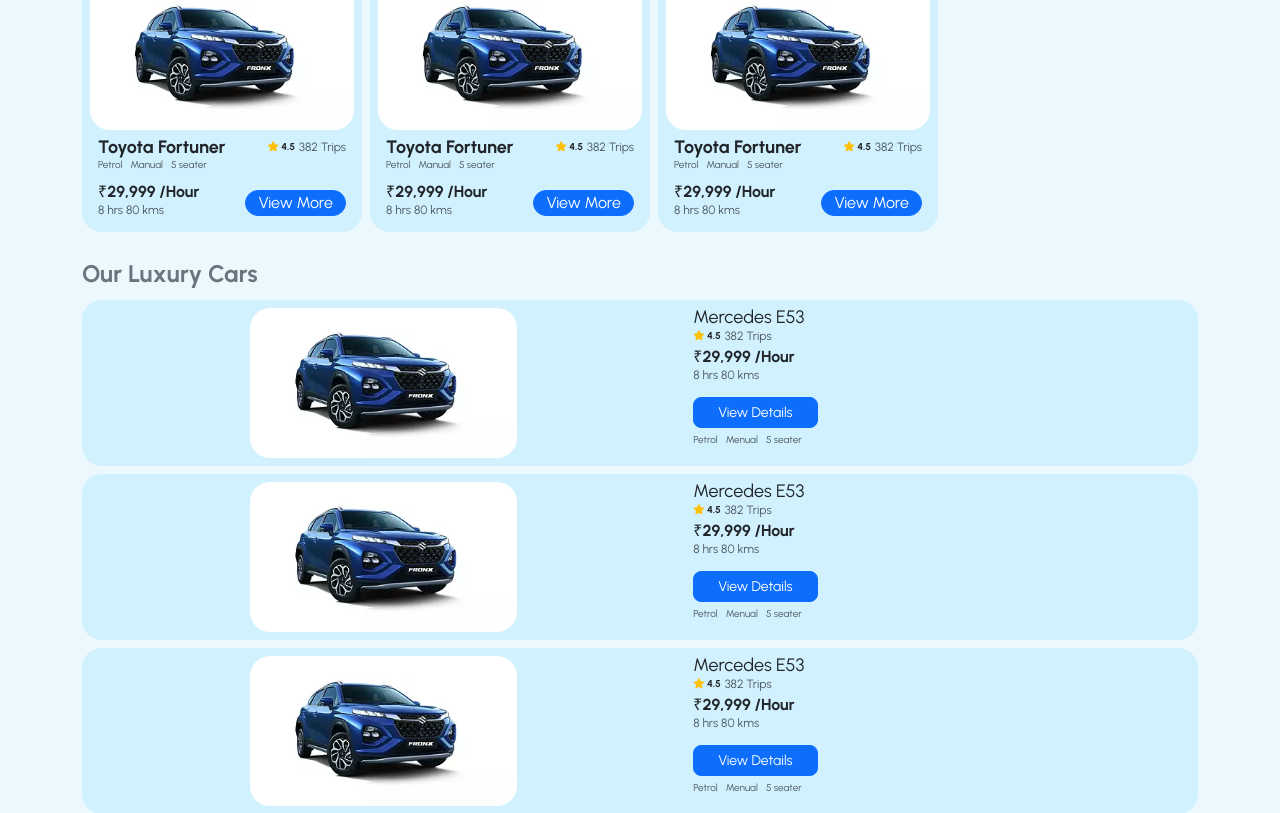
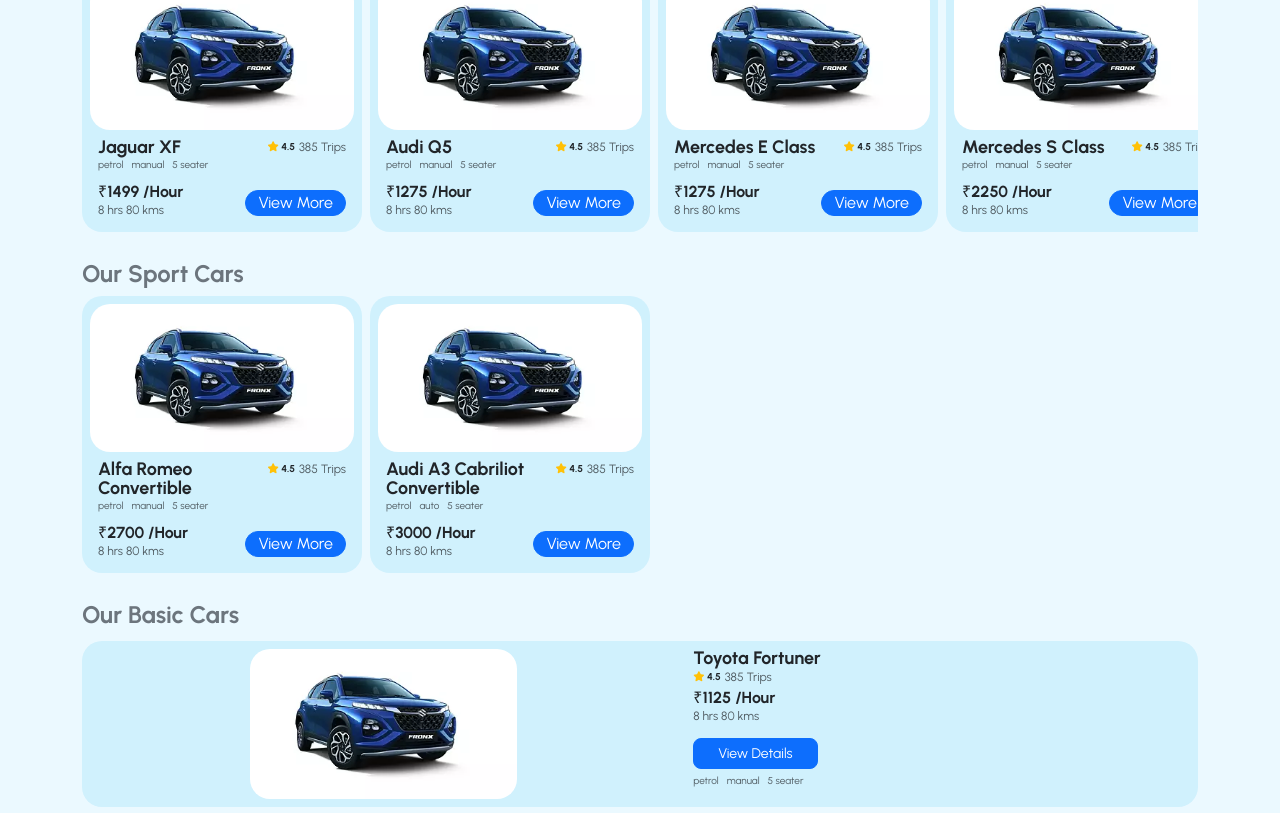
Before and after one commit to Kaminou2904/rentalCars, a React (Create React App) app in the folder frontend/: page / in a window 1280 px wide. Shown: the part 784-1597 px from the top of the page. Built offline with nearby package versions, Linux system fonts and the light colour scheme.

Commit message:
final commmit of the day

```diff
--- a/frontend/src/App.js
+++ b/frontend/src/App.js
@@ -9,7 +9,7 @@
       <Router>
         <Routes>
           <Route path='/' element={<Home/>}/>
-          <Route path='/Detail' element={<Detail/>}/>
+          <Route path='/:category/:name' element={<Detail/>}/>
         </Routes>
       </Router>
     </div>
--- a/frontend/src/Components/Basiccard/Basiccard.jsx
+++ b/frontend/src/Components/Basiccard/Basiccard.jsx
@@ -2,37 +2,39 @@
 import './Basiccard.css';
 import { Link } from 'react-router-dom';
 
-function Basiccard() {
+function Basiccard(props) {
     return (
         <div className="basicCard br2 p-2 me-2">
             <div className="basicCardImg br2">
-                <img src="./images/carImg.webp" alt="" className="img-fluid br2" />
+                <img src={props.img} alt="" className="img-fluid br2" />
             </div>
             <div className="basicCardData p-2">
                 <div className="nameNRating d-flex justify-content-between align-items-start">
                     <div className="basicNameWrap">
-                        <Link to='/detail' className='nav-link'><p className="basicName mb-0 urbanist-bold">Toyota Fortuner</p></Link>
+                        <p className="basicName text-capitalize mb-0 urbanist-bold">{props.name}</p>
                         <div className="basicTabs d-flex">
-                            <p className="basicTab mb-0 text-muted me-2">Petrol</p>
-                            <p className="basicTab mb-0 text-muted me-2">Manual</p>
-                            <p className="basicTab mb-0 text-muted me-2">5 seater</p>
+                            {
+                                props.features.map((feature, index)=>(
+                                    <p key={index} className="basicTab mb-0 text-muted me-2">{feature}</p>
+                                ))
+                            }
                         </div>
                     </div>
                     <div className="basicRating">
-                        <p className="ratingP d-flex align-items-center text-muted  mb-0 p-0 m-0">
+                        <p className="ratingP text-nowrap d-flex align-items-center text-muted  mb-0 p-0 m-0">
                             <span className="ratingSpan  text-center rounded-pill text-dark urbanist-bold me-1 mb-0">
-                                <i className="fas fa-star text-warning"></i> 4.5
+                                <i className="fas fa-star text-warning"></i> {props.rating}
                             </span>
-                            382 Trips
+                            {props.trips} Trips
                         </p>
                     </div>
                 </div>
                 <div className="priceWrap d-flex justify-content-between align-items-end mt-2">
                     <p className="listingCardPrice d-flex flex-column mb-0 urbanist-bold">
-                        ₹29,999 /Hour
+                        ₹{props.price} /Hour
                         <span className="priceSpan text-muted">8 hrs 80 kms</span>
                     </p>
-                    <button className='btn btn-primary rounded-pill py-0'>View More</button>
+                    <Link to={`/${props.category}/${props.name}`} className='nav-link'><button className='btn btn-primary rounded-pill py-0'>View More</button></Link>
                 </div>
             </div>
         </div>
--- a/frontend/src/Components/Listingcard/Listingcard.jsx
+++ b/frontend/src/Components/Listingcard/Listingcard.jsx
@@ -1,33 +1,38 @@
 import React from 'react';
 import './Listingcard.css';
+import { Link } from 'react-router-dom';
 
-function Listingcard() {
+function Listingcard(props) {
     return (
         <div className="listingCard d-flex br2 p-1 mt-2">
             <div className="listingCardImg m-1 me-0">
-                <img src="./images/carImg.webp" alt="" className="br2" />
+                <img src={props.img} alt="" className="br2" />
             </div>
             <div className="listingCardData ps-3 py-1">
-                <p className="listingCardName mb-0 urbnaist-bold">Mercedes E53</p>
+                <p className="listingCardName mb-0 urbanist-bold text-capitalize">{props.name}</p>
                 <div className="ratingDiv">
                     <p className="ratingP d-flex align-items-center text-muted  mb-0 p-0 m-0">
                         <span className="ratingSpan  text-center rounded-pill text-dark urbanist-bold me-1 mb-0">
-                            <i className="fas fa-star text-warning"></i> 4.5
+                            <i className="fas fa-star text-warning"></i> {props.rating}
                         </span>
-                        382 Trips
+                        {props.trips} Trips
                     </p>
                 </div>
                 <p className="listingCardPrice d-flex flex-column mb-0 urbanist-bold">
-                    ₹29,999 /Hour
+                    ₹{props.price} /Hour
                     <span className="priceSpan text-muted">8 hrs 80 kms</span>
                 </p>
+                <Link to={`/${props.category}/${props.name}`} className='nav-link'>
                 <button className="listingCardBtn btn btn-primary mt-3 py-1 px-4 ">
                     View Details
                 </button>
+                </Link>
                 <div className="listingTabs d-flex mt-1">
-                    <p className="listingTab mb-0 text-muted me-2">Petrol</p>
-                    <p className="listingTab mb-0 text-muted me-2">Menual</p>
-                    <p className="listingTab mb-0 text-muted me-2">5 seater</p>
+                    {
+                        props.features.map((feature, index)=>(
+                            <p key={index} className="listingTab mb-0 text-muted me-2">{feature}</p>
+                        ))
+                    }
                 </div>
             </div>
         </div>
--- /dev/null
+++ b/frontend/src/Data/Cars.json
@@ -0,0 +1,129 @@
+{
+    "basic": [
+        {
+            "id": 11,
+            "img": "./images/carImg.webp",
+            "name": "toyota fortuner",
+            "year": "2022",
+            "price": 1125,
+            "rating": 4.5,
+            "trips": 385,
+            "features": ["petrol", "manual", "5 seater"],
+            "category": "basic"
+        },
+        {
+            "id": 12,
+            "img": "./images/carImg.webp",
+            "name": "audi A4",
+            "year": "2022",
+            "price": 1125,
+            "rating": 4.5,
+            "trips": 385,
+            "features": ["petrol", "auto", "5 seater"],
+            "category": "basic"
+        },
+        {
+            "id": 13,
+            "img": "./images/carImg.webp",
+            "name": "BMW X1",
+            "year": "2022",
+            "price": 1050,
+            "rating": 4.5,
+            "trips": 385,
+            "features": ["petrol", "manual", "5 seater"],
+            "category": "basic"
+        },
+        {
+            "id": 14,
+            "img": "./images/carImg.webp",
+            "name": "mercedes c class",
+            "year": "2022",
+            "price": 975,
+            "rating": 4.5,
+            "trips": 385,
+            "features": ["petrol", "manual", "5 seater"],
+            "category": "basic"
+        }
+    ],
+    "luxury": [
+        {
+            "id": 21,
+            "img": "./images/carImg.webp",
+            "name": "Jaguar XF",
+            "year": "2022",
+            "price": 1499,
+            "rating": 4.5,
+            "trips": 385,
+            "features": ["petrol", "manual", "5 seater"],
+            "category": "luxury"
+        },
+        {
+            "id": 22,
+            "img": "./images/carImg.webp",
+            "name": "Audi Q5",
+            "year": "2022",
+            "price": 1275,
+            "rating": 4.5,
+            "trips": 385,
+            "features": ["petrol", "manual", "5 seater"],
+            "category": "luxury"
+        },
+        {
+            "id": 23,
+            "img": "./images/carImg.webp",
+            "name": "Mercedes E Class",
+            "year": "2022",
+            "price": 1275,
+            "rating": 4.5,
+            "trips": 385,
+            "features": ["petrol", "manual", "5 seater"],
+            "category": "luxury"
+        },
+        {
+            "id": 24,
+            "img": "./images/carImg.webp",
+            "name": "Mercedes S Class",
+            "year": "2022",
+            "price": 2250,
+            "rating": 4.5,
+            "trips": 385,
+            "features": ["petrol", "manual", "5 seater"],
+            "category": "luxury"
+        },
+        {
+            "id": 25,
+            "img": "./images/carImg.webp",
+            "name": "BMW X5",
+            "year": "2022",
+            "price": 1875,
+            "rating": 4.5,
+            "trips": 385,
+            "features": ["petrol", "manual", "5 seater"],
+            "category": "luxury"
+        }
+    ],
+    "sports": [
+        {
+            "id": 31,
+            "img": "./images/carImg.webp",
+            "name": "Alfa Romeo Convertible",
+            "year": "2022",
+            "price": 2700,
+            "rating": 4.5,
+            "trips": 385,
+            "features": ["petrol", "manual", "5 seater"],
+            "category": "sports"
+        },
+        {
+            "id": 22,
+            "img": "./images/carImg.webp",
+            "name": "Audi A3 Cabriliot Convertible",
+            "year": "2022",
+            "price": 3000,
+            "rating": 4.5,
+            "trips": 385,
+            "features": ["petrol", "auto", "5 seater"],
+            "category": "sports"
+        }
+    ]
+}
--- a/frontend/src/Pages/Detail/Detail.jsx
+++ b/frontend/src/Pages/Detail/Detail.jsx
@@ -1,22 +1,40 @@
-import React from 'react';
+import React, { useState } from 'react';
 import './Detail.css';
+import { useParams } from 'react-router-dom';
+import Data from '../../Data/Cars.json';
 
 function Detail() {
+
+    const [fairdisplay, setFairdisplay] = useState('inline-block');
+    const [crossdisplay, setCrossdisplay] = useState('none');
+    const [popup, setPopup] = useState('60px');
+    const [background, setBackground] = useState('none');
+    const {name} = useParams();
+    const {category} = useParams();
+    const data = Data;
+
+    const cardata = data[category];
+    const foundData = cardata.find(car => car.name === name);
+
+
+
   return (
     <div className='mainDetail'>
 
         <div className="mainImg container-fluid d-flex justify-content-center align-items-center bg-brand  p-0 rounded-top-0">
-            <img src="./images/carImg2.webp" className='img-fluid' alt="car thum" />
+            <img src={`.${foundData.img}`} className='img-fluid' alt="car thum" />
         </div>
 
         <div className="carData container">
             <div className="carDataWrap mt-2">
                 <div className="carTitle fs-3">
-                    <p className="carTitleTxt urbanist-bold mb-0">Toyota Fortuner <span className="modelTxt text-muted fs-6 fw-bolder">2018</span></p>
+                    <p className="carTitleTxt urbanist-bold text-capitalize mb-0">{name} <span className="modelTxt text-muted fs-6 fw-bolder">{foundData.year}</span></p>
                     <div className="featDetail d-flex">
-                        <p className="featTxt m-0 p-0 text-muted me-2">Petrol</p>
-                        <p className="featTxt m-0 p-0 text-muted me-2">Manual</p>
-                        <p className="featTxt m-0 p-0 text-muted me-2">5 Seater</p>
+                        {
+                            foundData.features.map((feat, index)=>(
+                                <p key={index} className="featTxt m-0 p-0 text-muted me-2">{feat}</p>
+                            ))
+                        }
                     </div>
                 </div>
             </div>
@@ -24,7 +42,7 @@
 
         <div className="ratingDiv container">
             <div className="ratingWrap">
-                <p className="ratingTxt text-muted mt-1 urbanist-bold mb-0"><span className="ratingSpan text-dark px-1 pe-2 py-1 bg-brand rounded-pill "><i className="fas fa-star text-warning"></i> 4.5</span> 342 Review . 398 kms driven</p>
+                <p className="ratingTxt text-muted mt-1 urbanist-bold mb-0"><span className="ratingSpan text-dark px-1 pe-2 py-1 bg-brand rounded-pill "><i className="fas fa-star text-warning"></i> {foundData.rating}</span> 342 Review . {foundData.trips} Trips</p>
             </div>
         </div>
 
@@ -63,7 +81,7 @@
             </div>
         </div>
 
-        <div className="policyWraper container ">
+        <div className="policyWraper container pb-5">
             <div className="policyWrap">
                 <div className="policyCard bg-brand mb-2 p-3 py-2">
                     <p className="policyCardHead urbanist-semibold fs-5 mb-0">
@@ -92,18 +110,36 @@
             </div>
         </div>
 
-        <div className="floatBtnWrap container bg-white py-2">
+        <div className="floatBtnWrap" style={{backgroundColor: background}}>
+            <div className="popupWraper container bg-white py-2">
             <div className="popup">
-                <div className="popupWrap">
-                    <div className="mainPrice mb-0 urbanist-bold fs-4 mt-1">₹29,999</div>
-                    <div className="popupTitel bg-light rounded-3 p-2 py-1 urbanist-semibold fs-5">Fair Summary</div>
+                <div className="popupWrap px-3" style={{height: popup}}>
+                    <p className="actionTxt text-muted mb-0" style={{display: fairdisplay}}>Tap to see the FAIR Summary</p>
+                    <div className="mainPrice mb-0 urbanist-bold fs-4 mt-1 d-flex justify-content-betwen align-items-end">₹29,999 <span className="mainpriceSpan text-primary text-uppercase urbanist-bold ms-auto fs-5" style={{display: fairdisplay}} onClick={()=> {
+                        setFairdisplay('none');
+                        setCrossdisplay('inline-block');
+                        setPopup('60vh');
+                        setBackground('rgba(0,0,0,0.3)');
+                    }}><i className="fas fa-file-alt me-2"></i>Fair summary</span><span className="crossSpan ms-auto fs-1" style={{display: crossdisplay}} onClick={()=>{
+                        setFairdisplay('inline-block');
+                        setCrossdisplay('none');
+                        setPopup('70px');
+                        setBackground('rgba(0,0,0,0)');
+                    }}>&times;</span></div>
+                    <div className="popupTitel bg-light p-2 py-1 urbanist-semibold fs-6 mt-2 text-uppercase">Fair Summary</div>
                     <ul className="priceDetails ps-0 mt-2">
-                      <li className="priceLi text-muted urbanist-regular ls-2 border-bottom border-secondary d-flex justify-cotent-between mt-1">Trip Fair (Unlimited KMs without Fuel) <span className='priceLiSpan ms-auto urbanist-bold'>₹9,999</span></li>
+                      <li className="priceLi text-muted urbanist-regular ls-2  d-flex justify-cotent-between py-2">Trip Fair (Unlimited KMs without Fuel) <span className='priceLiSpan ms-auto urbanist-bold'>₹9,999</span></li>
+                      <li className="priceLi text-muted urbanist-regular ls-2  d-flex justify-cotent-between py-2">Damage Protection Fee <span className='priceLiSpan ms-auto urbanist-bold'>₹599</span></li>
+                      <li className="priceLi text-muted urbanist-regular ls-2  d-flex justify-cotent-between py-2">Convenience Fee <span className='priceLiSpan ms-auto urbanist-bold'>₹99</span></li>
+                      <li className="priceLi text-muted urbanist-black ls-2 d-flex justify-cotent-between py-2">Total Fare <span className='priceLiSpan ms-auto urbanist-black'>₹29,999</span></li>
+                      <li className="priceLi text-muted urbanist-regular ls-2  d-flex justify-cotent-between py-2">Resfunable Fee <span className='priceLiSpan ms-auto urbanist-bold'>₹0</span></li>
+                      <li className="priceLi text-muted urbanist-black ls-2 d-flex justify-cotent-between py-2">Final Fare <span className='priceLiSpan ms-auto urbanist-black'>₹29,999</span></li>
                     </ul>
                 </div>
             </div>
-            <div className="floatBtn urbanist-light w-100 btn btn-primary rounded-pill fs-4 mt-2">
+            <div className="floatBtn w-100 btn btn-primary rounded-3 mb-1 fs-5 text-uppercase urbanist-bold mt-2">
                 Continue
+            </div>
             </div>
         </div>
     </div>
--- a/frontend/src/Pages/Home/Home.jsx
+++ b/frontend/src/Pages/Home/Home.jsx
@@ -9,6 +9,7 @@
 import Listingcard from '../../Components/Listingcard/Listingcard';
 import Basiccard from '../../Components/Basiccard/Basiccard';
 import Footer from '../../Components/Footer/Footer';
+import Data from '../../Data/Cars.json';
 
 function Home() {
 
@@ -36,6 +37,13 @@
         setDatepickers(false);
     }
 
+    const basicCars = Data.basic;
+    const luxuryCars = Data.luxury;
+    const sportCars = Data.sports;
+    console.log(sportCars);
+    console.log(luxuryCars);
+    console.log(basicCars);
+
     return (
         <div className='main' id='home'>
             <div className="mainHead py-2 pt-3">
@@ -53,8 +61,8 @@
                     <div className="mainTabs container mt-2">
                         <div className="mainTabWrap d-flex justify-content-around align-items-center">
                             <div className={`mainTab urbanist-bold text-dark bg-white p-2 br1 text-center ${activeMainTab === 0 ? 'activeMainTab' : ''}`} onClick={() => setActiveMainTab(0)}>Basic</div>
-                            <div className={`mainTab urbanist-bold text-dark bg-white p-2 br1 text-center ${activeMainTab === 1 ? 'activeMainTab' : ''}`} onClick={() => setActiveMainTab(1)}>Premium</div>
-                            <div className={`mainTab urbanist-bold text-dark bg-white p-2 br1 text-center ${activeMainTab === 2 ? 'activeMainTab' : ''}`} onClick={() => setActiveMainTab(2)}>Luxury</div>
+                            <div className={`mainTab urbanist-bold text-dark bg-white p-2 br1 text-center ${activeMainTab === 1 ? 'activeMainTab' : ''}`} onClick={() => setActiveMainTab(1)}>Luxury</div>
+                            <div className={`mainTab urbanist-bold text-dark bg-white p-2 br1 text-center ${activeMainTab === 2 ? 'activeMainTab' : ''}`} onClick={() => setActiveMainTab(2)}>Sports</div>
                         </div>
                     </div>
 
@@ -134,13 +142,30 @@
 
                 <div id='cars' className="basicCars container">
                     <p className="basicCarHead mb-0 text-secondary fs-4 urbanist-bold mb-1 mt-4">
-                        Our Basic Cars
+                        Our Luxury Cars
                     </p>
                     <div className="basicCardWraper wraper">
                         <div className="basicCardWrap wrap">
-                            <Basiccard />
-                            <Basiccard />
-                            <Basiccard />
+                            {
+                                luxuryCars.map((car)=>(
+                                    <Basiccard key={car.id} category={car.category} img={car.img} name={car.name} rating={car.rating} trips={car.trips} features={car.features} price={car.price}/>
+                                ))
+                            }
+                        </div>
+                    </div>
+                </div>
+
+                <div className="basicCars container">
+                    <p className="basicCarHead mb-0 text-secondary fs-4 urbanist-bold mb-1 mt-4">
+                        Our Sport Cars
+                    </p>
+                    <div className="basicCardWraper wraper">
+                        <div className="basicCardWrap wrap">
+                            {
+                                sportCars.map((car)=>(
+                                    <Basiccard key={car.id} category={car.category} img={car.img} name={car.name} rating={car.rating} trips={car.trips} features={car.features} price={car.price}/>
+                                ))
+                            }
                         </div>
                     </div>
                 </div>
@@ -148,12 +173,14 @@
 
                 <div className="listings container">
                     <p className="listingHead mb-0 text-secondary fs-4 urbanist-bold mb-1 mt-4">
-                        Our Luxury Cars
+                        Our Basic Cars
                     </p>
                     <div className="listingWraper">
-                        <Listingcard />
-                        <Listingcard />
-                        <Listingcard />
+                        {
+                            basicCars.map((car)=>(
+                                <Listingcard category={car.category} key={car.id} img={car.img} name={car.name} rating={car.rating} trips={car.trips} features={car.features} price={car.price}/>
+                            ))
+                        }
                     </div>
                 </div>
 
```
Also changed, not shown: frontend/public/index.html (+5 -5 lines), frontend/src/Pages/Detail/Detail.css (+29 -1 lines).
